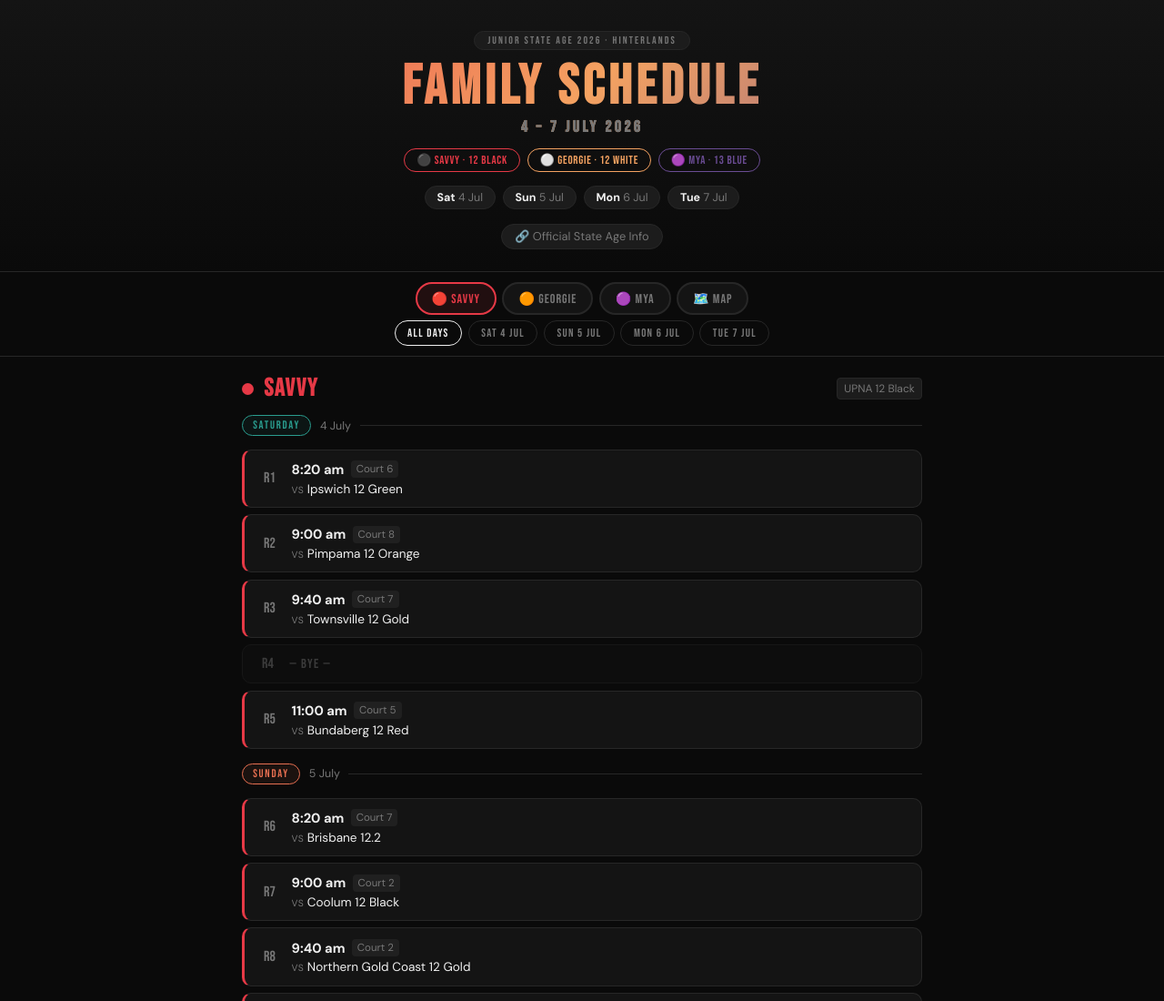
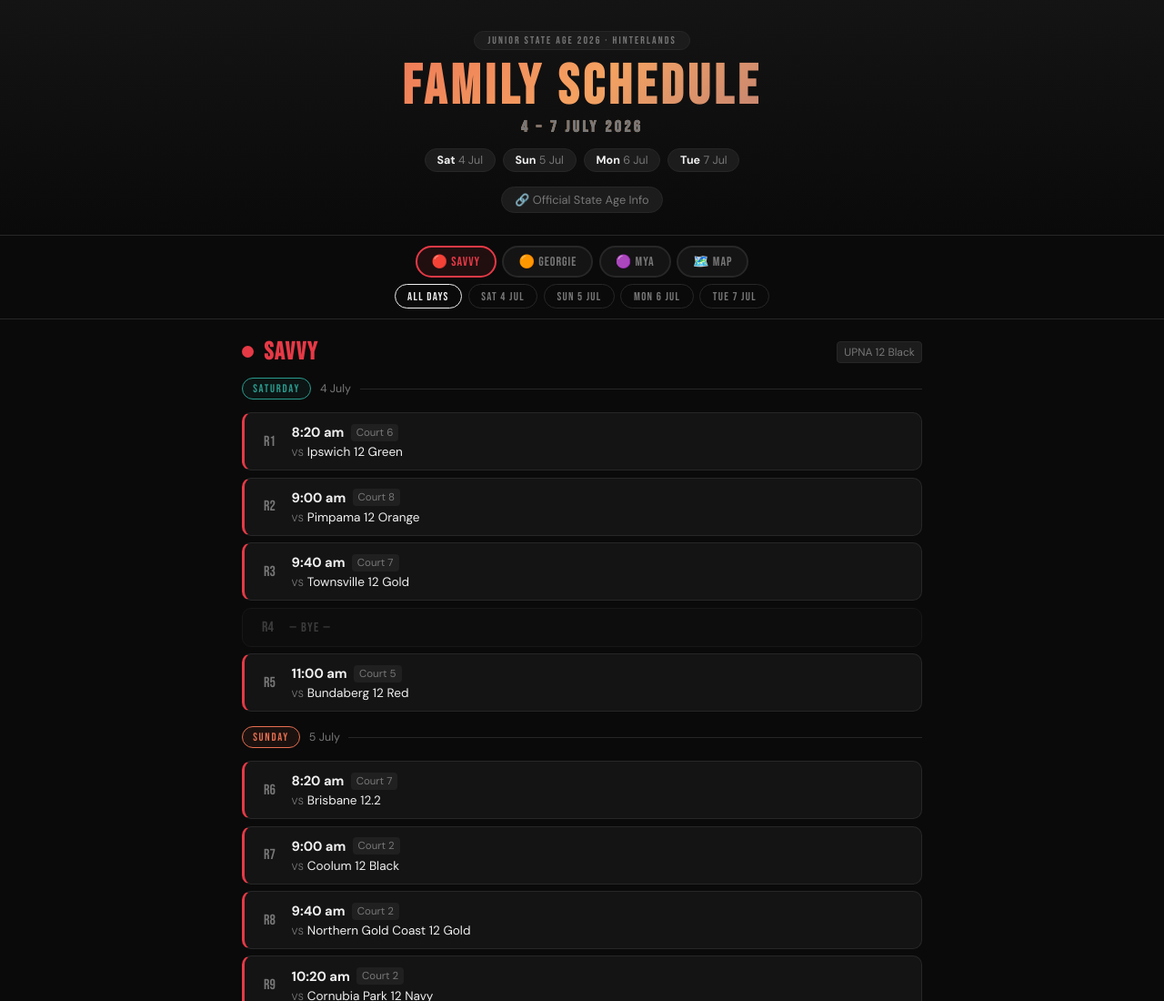
Before and after one commit to bambictz/UPNA-26, a plain HTML site: page index.html in a window 1280 px wide. Shown: the top 1100 px of the page at 91% size. Drawn offline with Linux system fonts and the light colour scheme.

Commit message:
Update index.html

```diff
--- a/index.html
+++ b/index.html
@@ -104,14 +104,6 @@
     gap: 0.5rem;
     margin-top: 0.9rem;
     flex-wrap: wrap;
-  }
-  .p-chip {
-    font-family: 'Bebas Neue', sans-serif;
-    font-size: 0.8rem;
-    letter-spacing: 0.06em;
-    padding: 0.25rem 0.8rem;
-    border-radius: 50px;
-    border: 1.5px solid;
   }
 
   /* TABS */
@@ -264,11 +256,6 @@
 <header>
   <div class="header-badge">JUNIOR STATE AGE 2026 · HINTERLANDS</div>
   <h1>Family Schedule<span>4 – 7 JULY 2026</span></h1>
-  <div class="players">
-    <div class="p-chip" style="color:var(--savvy); border-color:var(--savvy);">⚫ Savvy · 12 Black</div>
-    <div class="p-chip" style="color:var(--georgie); border-color:var(--georgie);">⚪ Georgie · 12 White</div>
-    <div class="p-chip" style="color:var(--mya); border-color:var(--mya);">🟣 Mya · 13 Blue</div>
-  </div>
   <div class="header-meta">
     <div class="meta-pill"><strong>Sat</strong> 4 Jul</div>
     <div class="meta-pill"><strong>Sun</strong> 5 Jul</div>
```
